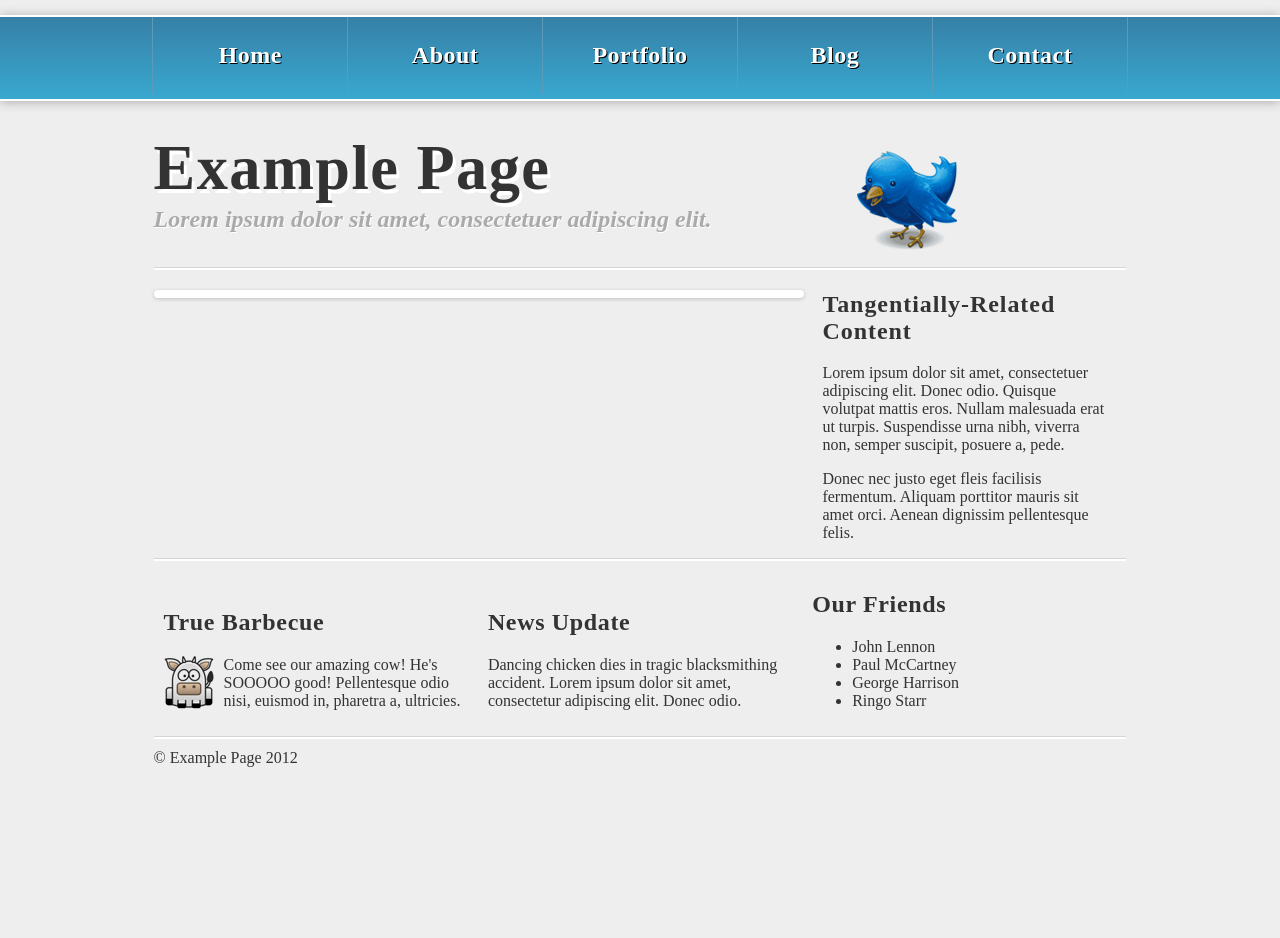
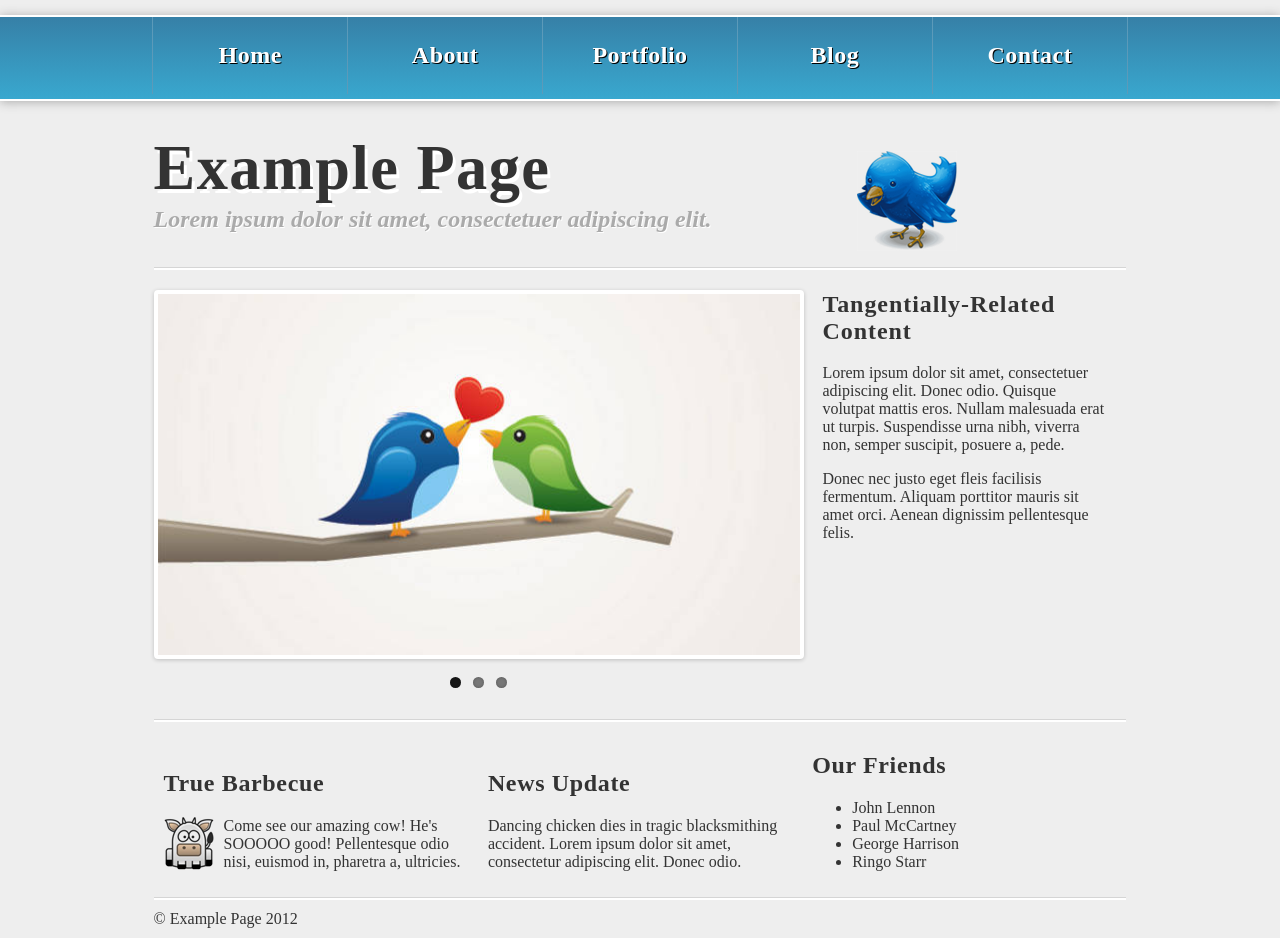
Before and after one commit to slkennedy/example-page, a website: page app/index.html in a window 1280 px wide. Before the commit the page ends 800 px from the top, so only its background shows below. Drawn offline with nearby package versions, Linux system fonts and the light colour scheme; files that its build step writes are made by us from their sources; files whose address does not match are found by name; a web font is replaced by a local one.

Commit message:
fixes jquery is undefined error

```diff
--- a/app/index.html
+++ b/app/index.html
@@ -25,9 +25,6 @@
 
         <!-- Font Awesome -->
         <link href="//maxcdn.bootstrapcdn.com/font-awesome/4.2.0/css/font-awesome.min.css" rel="stylesheet">
-
-        <!-- flexslider-->
-        <script src="scripts/jquery.flexslider.js"></script>
 
     </head>
 
@@ -107,6 +104,9 @@
         <!-- endbower -->
         <!-- endbuild -->
 
+        <!-- flexslider-->
+        <script src="scripts/jquery.flexslider.js"></script>
+
         <!-- build:js scripts/main.js -->
         <script src="scripts/main.js"></script>
         <!-- endbuild -->
--- a/app/scripts/main.js
+++ b/app/scripts/main.js
@@ -1,3 +1,4 @@
+$(document).ready(function (){
 	(function (){
 		'use strict';
 
@@ -9,3 +10,4 @@
 		});
 
 	})();
+});
```
Also changed, not shown: dist/index.html, dist/scripts/main.js. Lines whose indentation alone changed are shown as unchanged.
